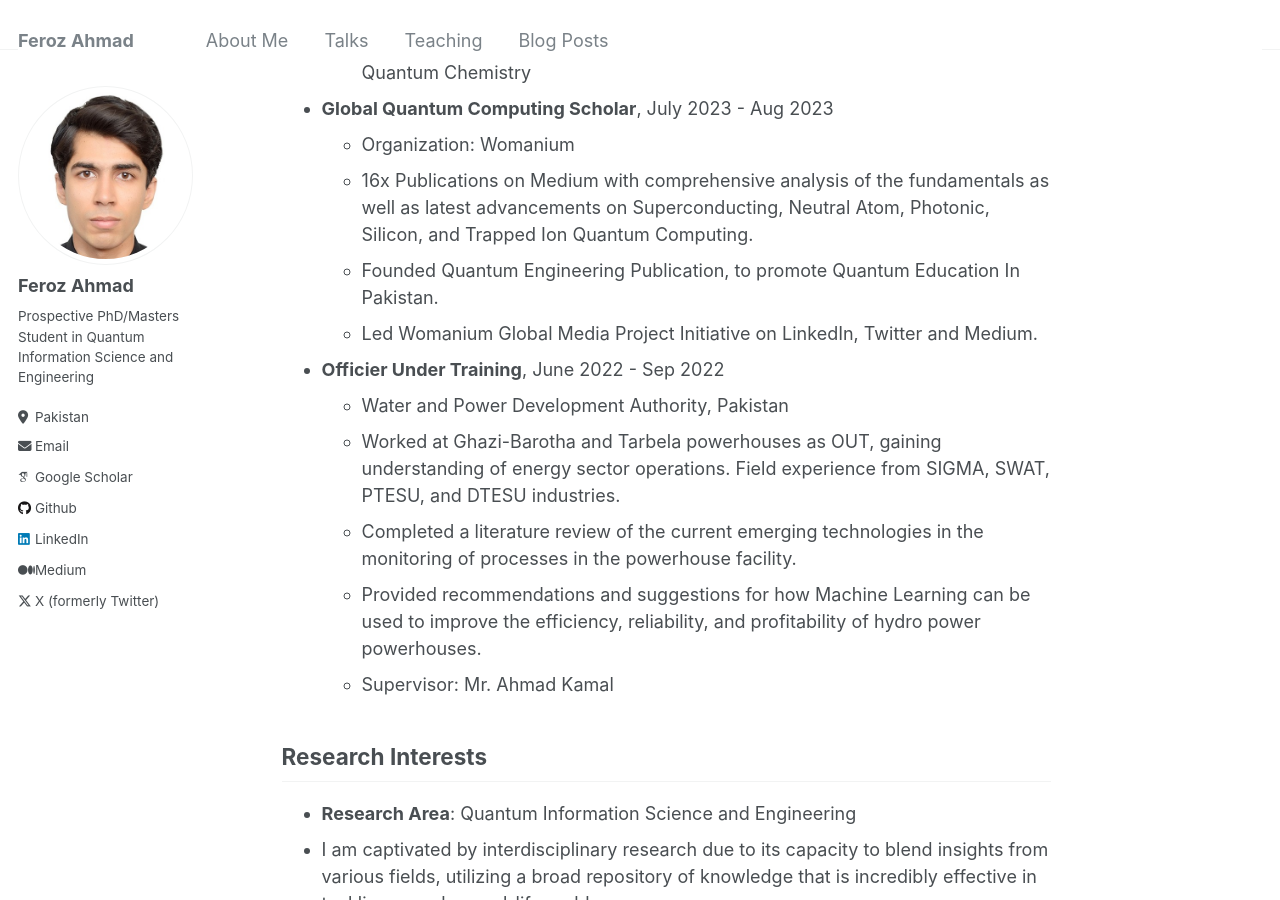
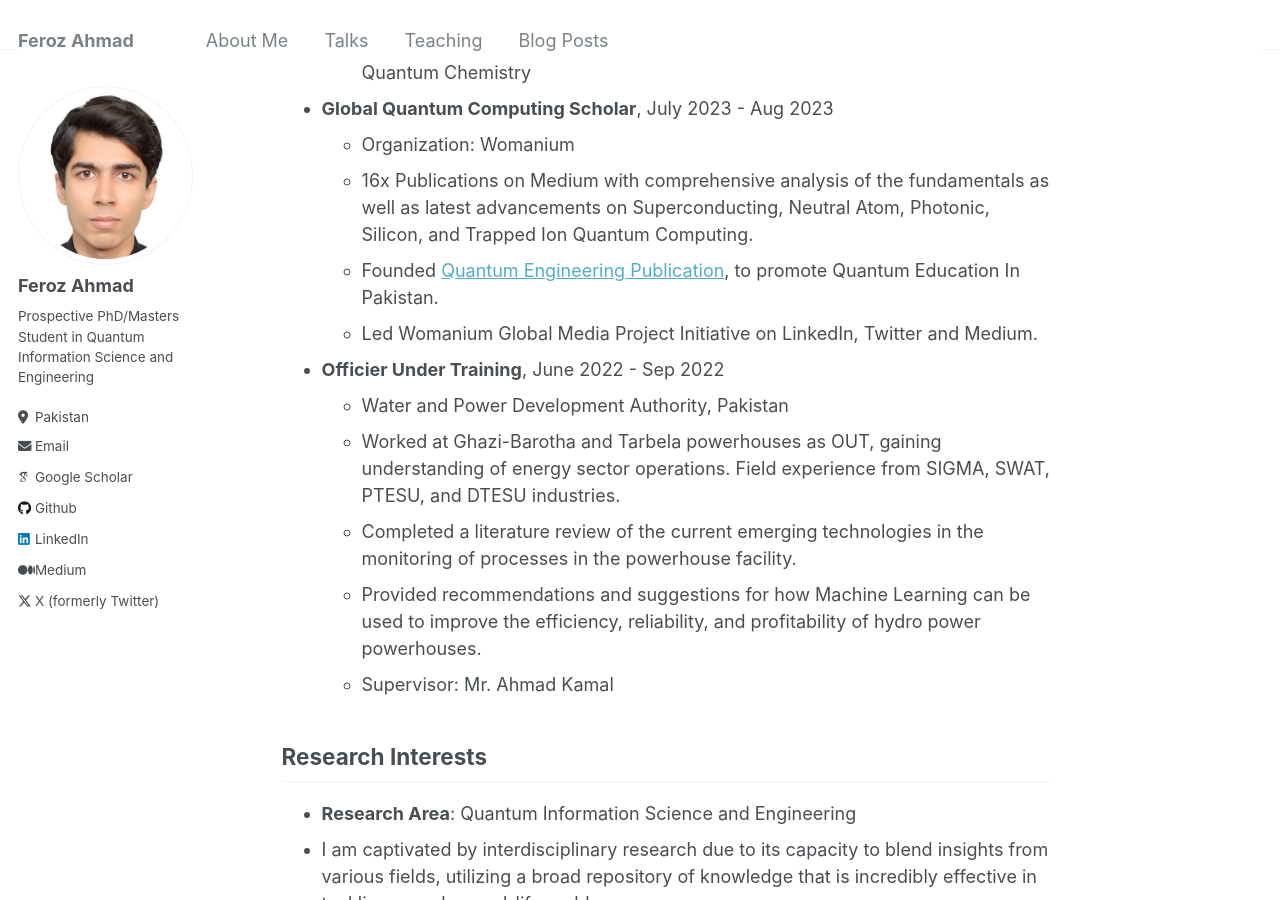
Before and after one commit to Fe-r-oz/Fe-r-oz.github.io, a Jekyll site: the page built from _pages/about.md, in a window 1280 px wide and 900 px high, scrolled down 1624 px. Built offline with Jekyll 4.4.1, drawn with Linux system fonts in a browser that asks for light colours; some web fonts are replaced; a script that is not in the unit is left out; part of the change alters nothing that is shown.

```diff
--- a/_pages/about.md
+++ b/_pages/about.md
@@ -43,7 +43,7 @@ is used as a primitive for Steane-RM codes in Stabilizer construction in Julia.
 * **Global Quantum Computing Scholar**, July 2023 - Aug 2023
   * Organization: Womanium
   * 16x Publications on Medium with comprehensive analysis of the fundamentals as well as latest advancements on Superconducting, Neutral Atom, Photonic, Silicon, and Trapped Ion Quantum Computing.
-  * Founded Quantum Engineering Publication, to promote Quantum Education In Pakistan.
+  * Founded [Quantum Engineering Publication](https://pragmaticlyabstract.medium.com/list/quantum-computingengineering-a2f46166b8b7), to promote Quantum Education In Pakistan.
   * Led Womanium Global Media Project Initiative on LinkedIn, Twitter and Medium.
 
 * **Officier Under Training**, June 2022 - Sep 2022
```
